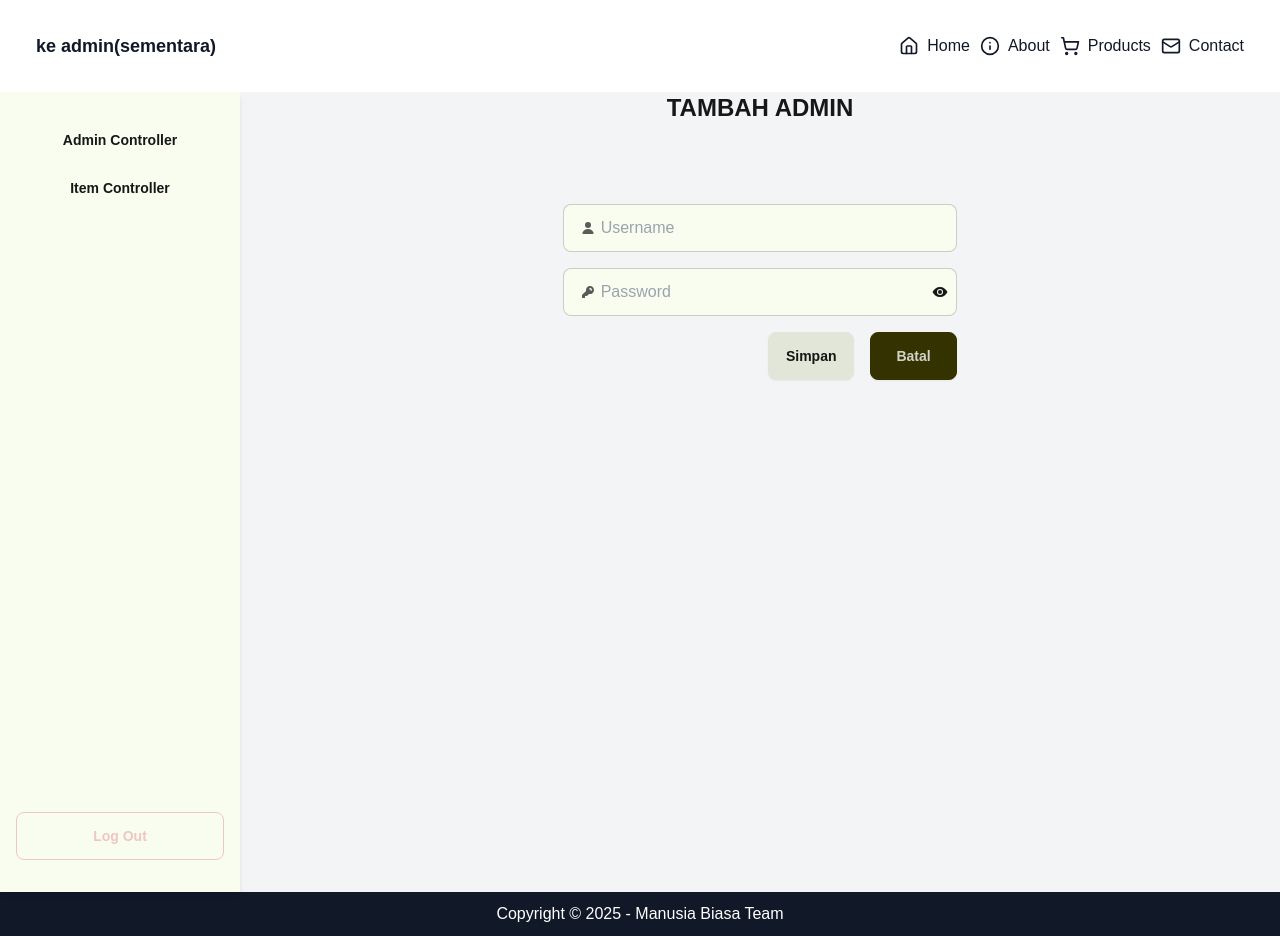
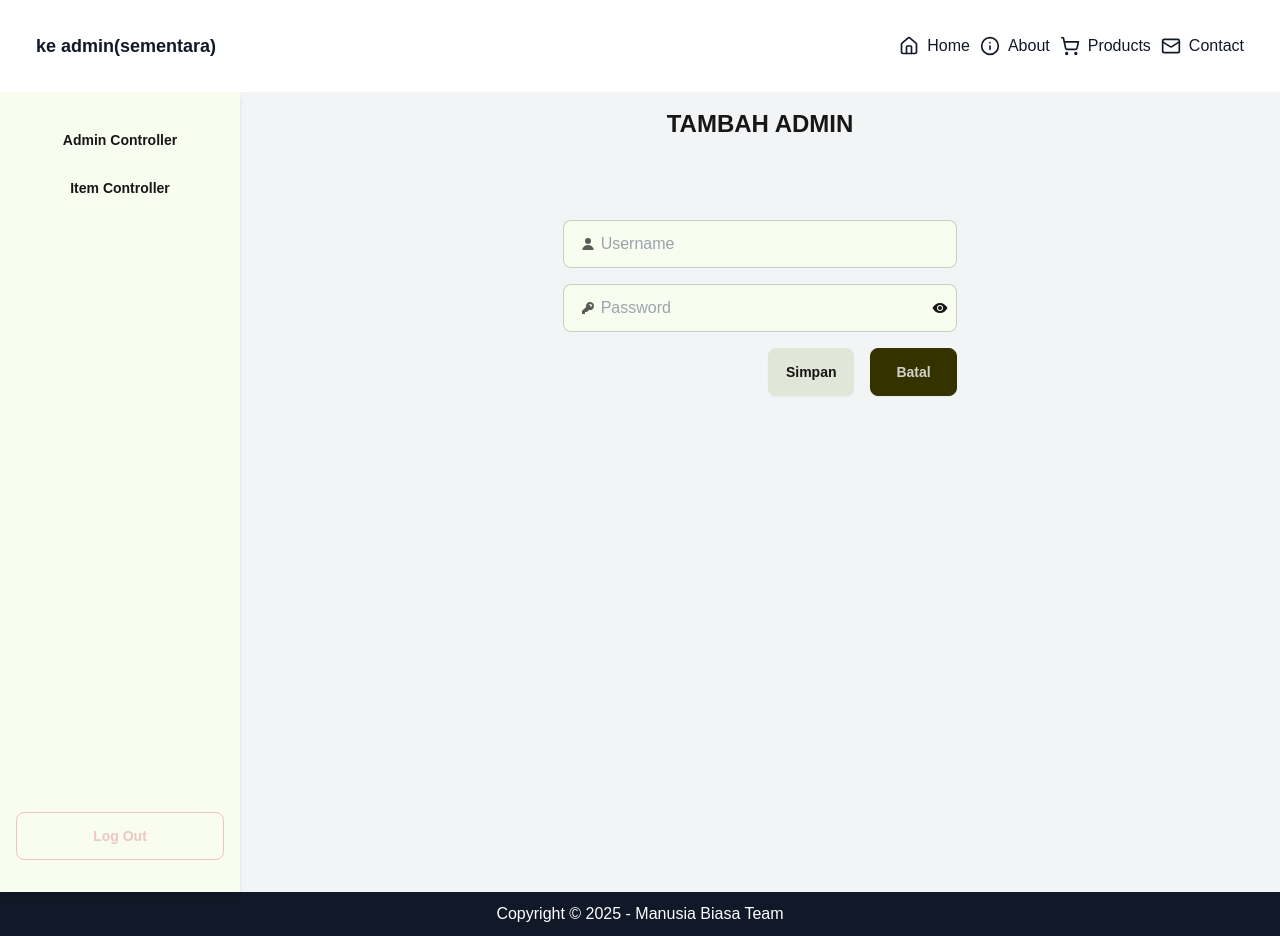
Before and after one commit to Deoca27/manusia-biasa, a Next.js app: page /admin/admin_controller/add in a window 1280 px wide. Built offline with nearby package versions, Linux system fonts and the light colour scheme.

Commit message:
jhoshe: mengatur padding layout admin

```diff
--- a/app/admin/layout.tsx
+++ b/app/admin/layout.tsx
@@ -33,7 +33,7 @@ export default function AdminLayout({
       </aside>
 
       {/* Content */}
-      <main className="flex-1 px-4 min-h-screen">
+      <main className="flex-1 p-4 min-h-screen">
         {children}
       </main>
     </div>
```
